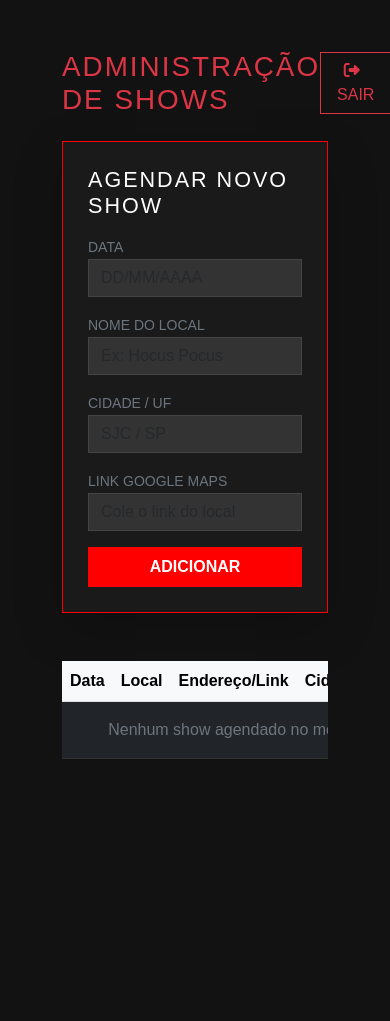
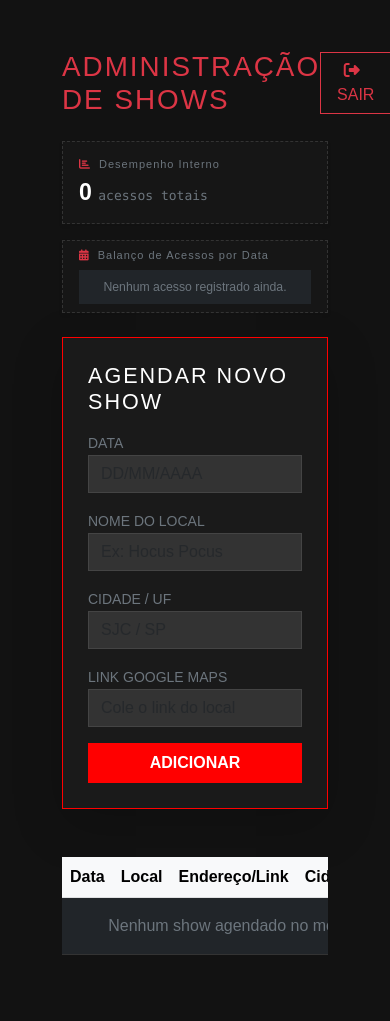
Before and after one commit to hildneylopes16-glitch/site-sould, a Flask app: page /admin in a window 390 px wide. Before the commit the page ends 759 px from the top, so only its background shows below. Run offline with Flask 3, Linux system fonts and the light colour scheme.

Commit message:
updates html e app
correções

```diff
--- a/app.py
+++ b/app.py
@@ -1,5 +1,6 @@
 from flask import Flask, render_template, request, redirect, url_for, jsonify
 from flask_sqlalchemy import SQLAlchemy
+from datetime import datetime
 import os
 
 app = Flask(__name__)
@@ -19,26 +20,40 @@ class Show(db.Model):
     cidade = db.Column(db.String(50), nullable=False)
     link_maps = db.Column(db.String(255), nullable=True)
 
-    def to_dict(self):
-        return {
-            "id": self.id,
-            "data": self.data,
-            "local": self.local,
-            "cidade": self.cidade,
-            "link_maps": self.link_maps
-        }
+# NOVO: Modelo para Controle Interno de Acessos por Data
+class Acesso(db.Model):
+    __tablename__ = 'acessos'
+    id = db.Column(db.Integer, primary_key=True)
+    data = db.Column(db.Date, unique=True, nullable=False, default=datetime.utcnow)
+    quantidade = db.Column(db.Integer, nullable=False, default=1)
 
-# Inicializa o Banco de Dados
+# Inicializa o Banco de Dados e cria as tabelas se não existirem
 with app.app_context():
     db.create_all()
 
-# Rota Principal (Site)
+# Rota Principal (Site) - Registra o acesso automaticamente
 @app.route('/')
 def index():
+    # Registrar ou incrementar o acesso do dia atual (Formato Ano-Mês-Dia)
+    hoje = datetime.utcnow().date()
+    registro_acesso = Acesso.query.filter_by(data=hoje).first()
+
+    if registro_acesso:
+        registro_acesso.quantidade += 1
+    else:
+        novo_acesso = Acesso(data=hoje, quantidade=1)
+        db.session.add(novo_acesso)
+
+    try:
+        db.session.commit()
+    except Exception as e:
+        db.session.rollback()
+        print(f"Erro ao computar acesso: {e}")
+
     shows_query = Show.query.order_by(Show.id).all()
     return render_template('index.html', shows=shows_query)
 
-# Rota do Painel Administrativo (Listar e Adicionar Novo)
+# Rota do Painel Administrativo (Exibe Métricas, Lista e Adiciona Shows)
 @app.route('/admin', methods=['GET', 'POST'])
 def admin():
     if request.method == 'POST':
@@ -53,8 +68,20 @@ def admin():
             db.session.commit()
         return redirect(url_for('admin'))
 
+    # Coleta de Métricas para o Painel
+    todos_acessos = Acesso.query.all()
+    total_acessos = sum(a.quantidade for a in todos_acessos)
+
+    # Histórico ordenado pelas datas mais recentes
+    historico_acessos = Acesso.query.order_by(Acesso.data.desc()).all()
     shows_query = Show.query.order_by(Show.id).all()
-    return render_template('admin.html', shows=shows_query)
+
+    return render_template(
+        'admin.html',
+        shows=shows_query,
+        total_acessos=total_acessos,
+        historico_acessos=historico_acessos
+    )
 
 # Rota para Excluir Show pelo Painel
 @app.route('/admin/excluir/<int:id>')
@@ -64,7 +91,7 @@ def excluir_show_painel(id):
     db.session.commit()
     return redirect(url_for('admin'))
 
-# Rota de Logout Temporária (para não quebrar o botão do HTML)
+# Rota de Logout Temporária
 @app.route('/logout')
 def logout():
     return redirect(url_for('index'))
@@ -74,18 +101,5 @@ def logout():
 def galeria():
     return "<h1>Galeria de Fotos da SOULD - Em breve</h1>"
 
-# --- API ENDPOINTS (Para integrações futuras se necessário) ---
-@app.route('/api/shows', methods=['GET'])
-def get_shows():
-    shows = Show.query.all()
-    return jsonify([show.to_dict() for show in shows])
-
-@app.route('/api/shows/<int:id>', methods=['DELETE'])
-def delete_show(id):
-    show = Show.query.get_or_404(id)
-    db.session.delete(show)
-    db.session.commit()
-    return jsonify({"success": True, "message": "Show removido"})
-
 if __name__ == '__main__':
     app.run(debug=True)
--- a/templates/admin.html
+++ b/templates/admin.html
@@ -17,6 +17,14 @@
         h1, h4 { letter-spacing: 2px; text-transform: uppercase; }
         .link-admin { color: #ff0000; text-decoration: none; }
         .link-admin:hover { text-decoration: underline; }
+
+        /* Estilos do Indicador de Acessos */
+        .card-metricas { background: #161616; border: 1px dashed #333; border-radius: 0; height: 100%; }
+        .scroll-historico { max-height: 110px; overflow-y: auto; }
+        .scroll-historico::-webkit-scrollbar { width: 5px; }
+        .scroll-historico::-webkit-scrollbar-track { background: #161616; }
+        .scroll-historico::-webkit-scrollbar-thumb { background: #333; }
+        .scroll-historico::-webkit-scrollbar-thumb:hover { background: #ff0000; }
     </style>
 </head>
 <body>
@@ -26,6 +34,47 @@
             <a href="{{ url_for('logout') }}" class="btn btn-outline-danger rounded-0 px-3">
                 <i class="fas fa-sign-out-alt me-2"></i>SAIR
             </a>
+        </div>
+
+        <div class="row mb-4 g-3">
+            <div class="col-md-4">
+                <div class="card card-metricas shadow-sm">
+                    <div class="card-body py-3 d-flex flex-column justify-content-center">
+                        <h6 class="text-secondary uppercase mb-2" style="font-size: 11px; letter-spacing: 1px;">
+                            <i class="fas fa-chart-bar text-danger me-1"></i> Desempenho Interno
+                        </h6>
+                        <h3 class="m-0 text-white fw-bold">
+                            {{ total_acessos }} <span class="text-secondary font-monospace" style="font-size: 13px; font-weight: normal;">acessos totais</span>
+                        </h3>
+                    </div>
+                </div>
+            </div>
+
+            <div class="col-md-5">
+                <div class="card card-metricas shadow-sm">
+                    <div class="card-body py-2">
+                        <h6 class="text-secondary uppercase mb-2" style="font-size: 11px; letter-spacing: 1px;">
+                            <i class="fas fa-calendar-alt text-danger me-1"></i> Balanço de Acessos por Data
+                        </h6>
+                        <div class="scroll-historico">
+                            <table class="table table-dark table-sm m-0 table-borderless small">
+                                <tbody>
+                                    {% for registro in historico_acessos %}
+                                    <tr>
+                                        <td class="text-secondary font-monospace">{{ registro.data.strftime('%d/%m/%Y') }}</td>
+                                        <td class="text-end fw-bold text-danger">{{ registro.quantidade }} acessos</td>
+                                    </tr>
+                                    {% else %}
+                                    <tr>
+                                        <td colspan="2" class="text-secondary italic small text-center py-2">Nenhum acesso registrado ainda.</td>
+                                    </tr>
+                                    {% endfor %}
+                                </tbody>
+                            </table>
+                        </div>
+                    </div>
+                </div>
+            </div>
         </div>
 
         <div class="card-admin mb-5 shadow-lg">
```
